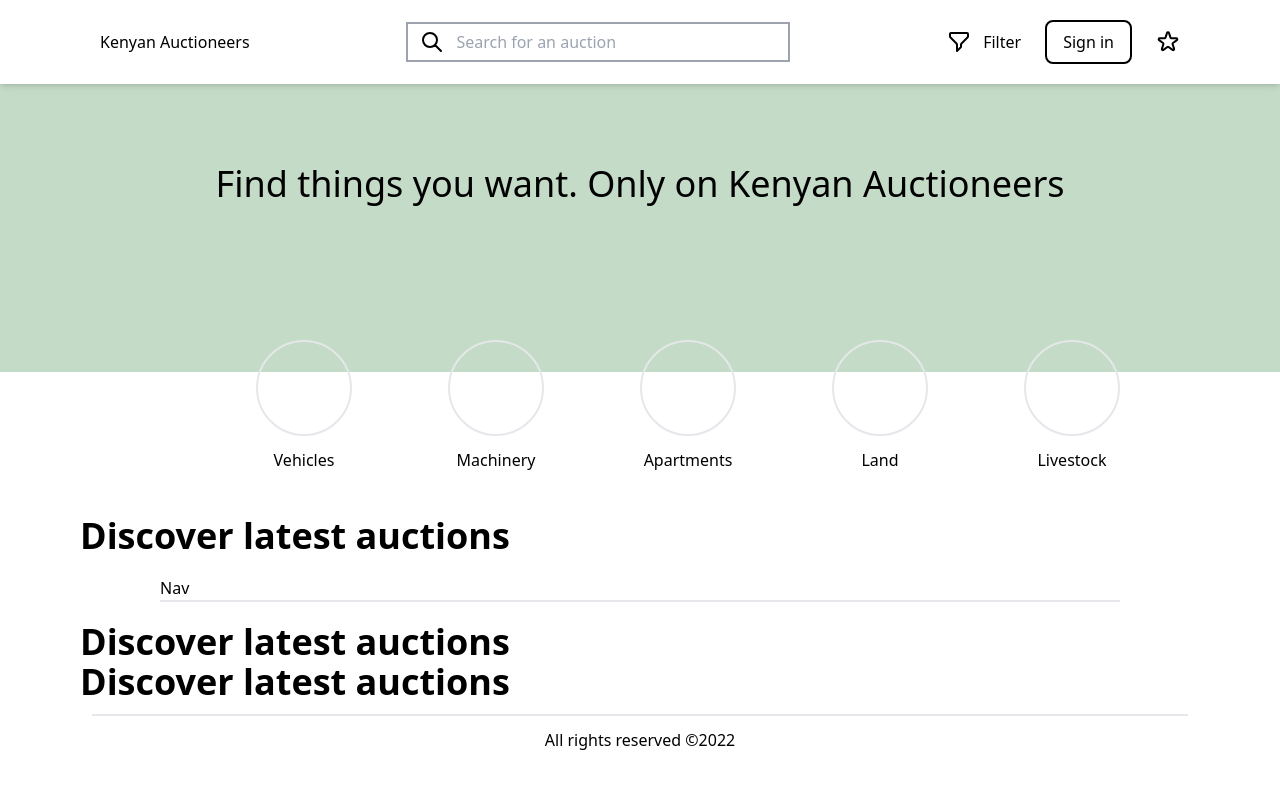
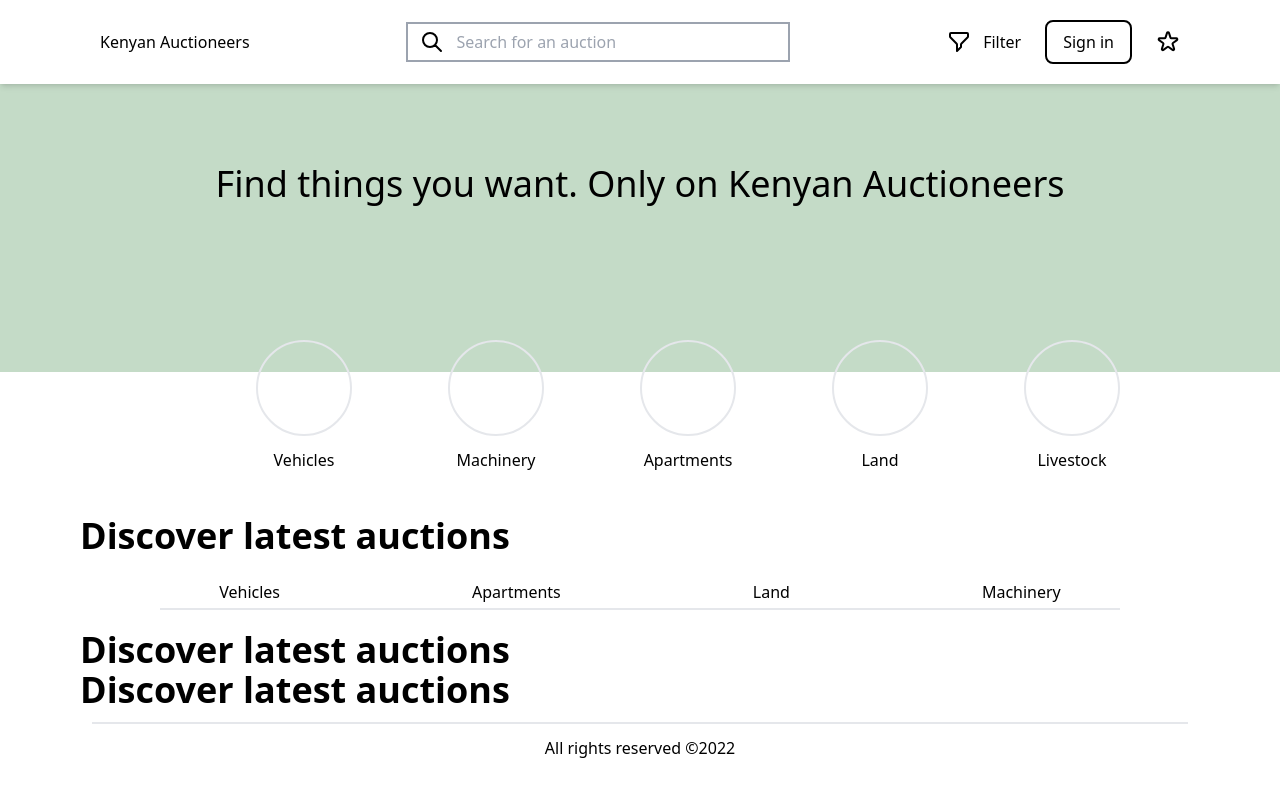
Before and after one commit to Mogakamo/kenya-auctioneers, a Next.js app: page / in a window 1280 px wide. Shown: the top 796 px of the page. Built offline with nearby package versions, Linux system fonts and the light colour scheme.

Commit message:
build: finished with the categories section

```diff
--- a/modules/components/navigation/CategoriesNav.tsx
+++ b/modules/components/navigation/CategoriesNav.tsx
@@ -1,11 +1,19 @@
-import React from 'react'
+import Link from "next/link";
+import React from "react";
 
 const CategoriesNav = () => {
   return (
-    <div className='my-5 mx-20 border-b-2'>
-        Nav
+    <div className="my-5 mx-20 border-b-2">
+      <ul className="flex space-x-48 justify-center p-1 cursor-pointer">
+        <li className="hover:text-black hover:font-semibold hover:underline underline-offset-4 active:font-bold">
+          <Link href="#">Vehicles</Link>
+        </li>
+        <li className="hover:text-black hover:font-semibold hover:underline underline-offset-4 active:font-bold">Apartments</li>
+        <li className="hover:text-black hover:font-semibold hover:underline underline-offset-4 active:font-bold">Land</li>
+        <li className="hover:text-black hover:font-semibold hover:underline underline-offset-4 active:font-bold">Machinery</li>
+      </ul>
     </div>
-  )
-}
+  );
+};
 
-export default CategoriesNav
+export default CategoriesNav;
```
